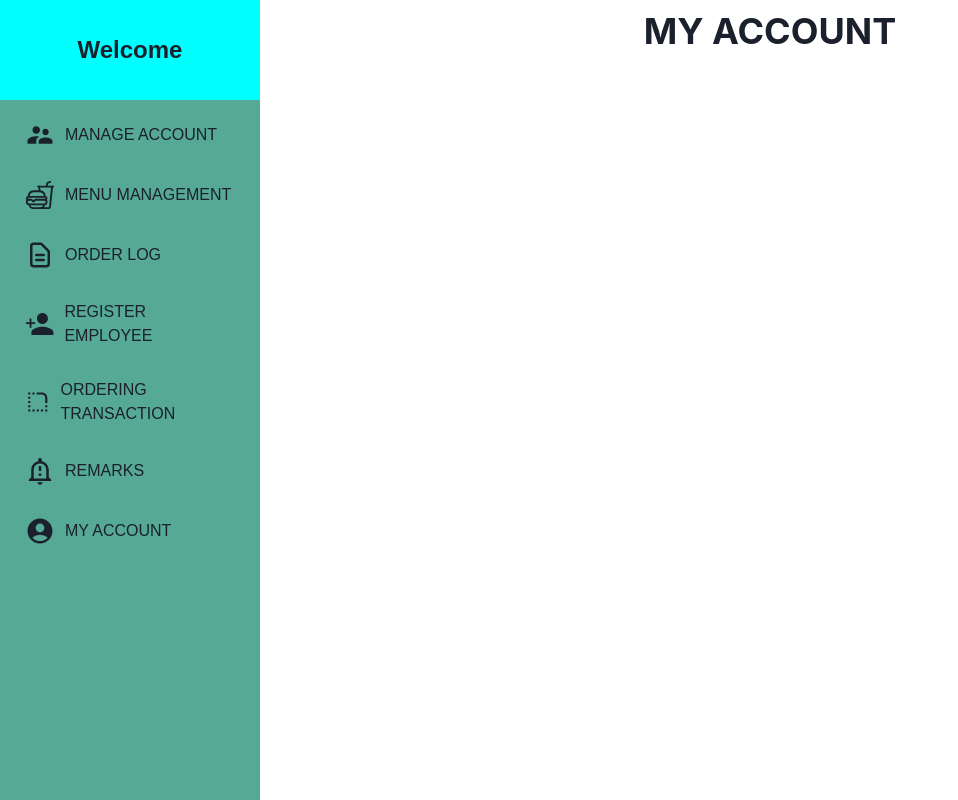
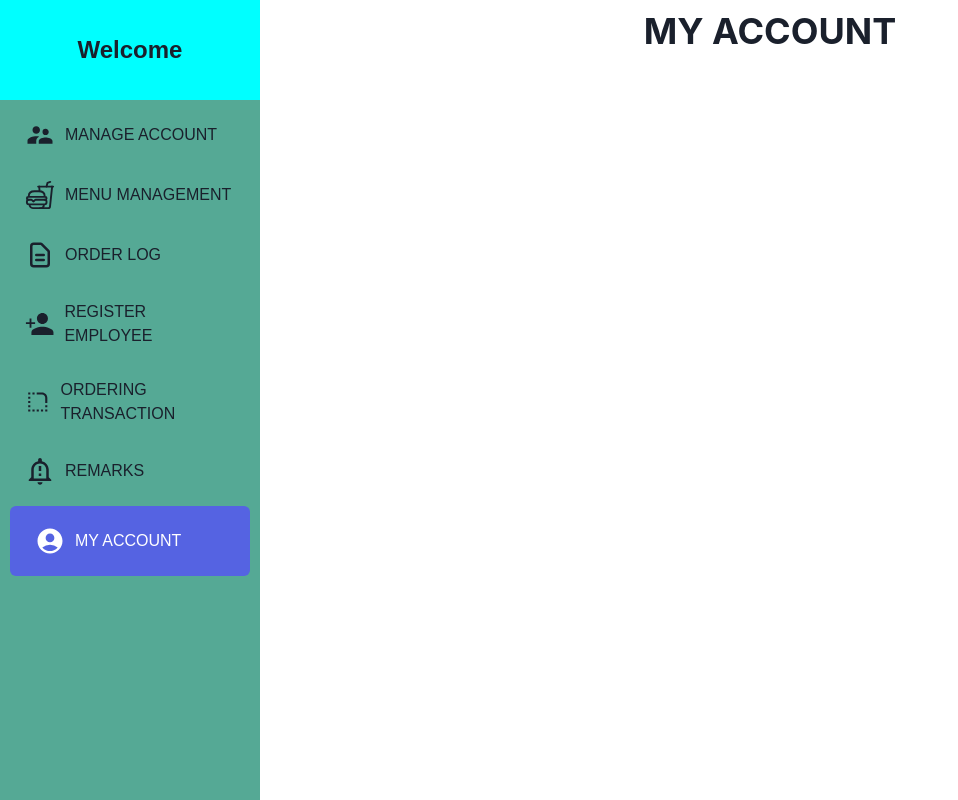
Before and after one commit to jentii16200/hain-microsite, a React (Create React App) app: page /h/my-account in a window 1280 px wide. Shown: the whole page, without its empty margins (0-958 px from the left). Built offline with nearby package versions, Linux system fonts and the light colour scheme.

Commit message:
up: Active Link

```diff
--- a/src/assets/index.css
+++ b/src/assets/index.css
@@ -28,9 +28,7 @@ body{
   width: 100%;
 }
 .main{
-  position: absolute;
-  width: calc(100% - 260px);
-  left: 260px;
+  width: 100%;
   min-height: 100vh;
 }
 
--- a/src/components/SideNav/SideNav.css
+++ b/src/components/SideNav/SideNav.css
@@ -4,11 +4,11 @@
     outline: 1px solid limegreen !important;
 } */
 .navigation{
-    position: fixed;
-    height: 100%;
-    width: 260px;
+    /* position: fixed; */
+    display: fixed;
+    height: 100vh;
+    min-width: 260px;
     background-color: rgb(85, 169, 149);
-    transition: all 1s;
     overflow: auto;
   }
   .welcome{
@@ -27,7 +27,7 @@
     margin: 10px 0;
     list-style: none;
   }
-  ul li .links{
+  ul li a{
     text-decoration: none;
     font-size: 1rem;
     padding: 10px 15px;
@@ -35,7 +35,7 @@
     border-radius: 6px;
     place-items: center;
   }
-  .links{
+  a{
     display: flex;
 
   }
@@ -44,9 +44,15 @@
     width: 30px;
     height: 30px;
   }
-  ul li .links:hover{
+  ul li a:hover{
     padding: 20px 25px;
     background-color: rgb(85, 99, 226);;
     color: white;
     transition: all .5s;
   }
+
+  ul li a.active {
+    padding: 20px 25px;
+    background-color: rgb(85, 99, 226);;
+    color: white;
+  }
--- a/src/components/SideNav/SideNav.js
+++ b/src/components/SideNav/SideNav.js
@@ -1,6 +1,6 @@
 import './SideNav.css';
 import React, { lazy } from 'react';
-import { Link, Routes, Route, Outlet } from 'react-router-dom';
+import { Link, Routes, Route, Outlet, NavLink } from 'react-router-dom';
 import {
     ManageAccount,
     AdminAccount,
@@ -29,13 +29,13 @@ const SideNav = (props) => {
             <div className='navigation'>
                 <h2 className='welcome'>Welcome</h2>
                 <ul>
-                    <li><Link className='links' to='manage-account/customer'><MdSupervisorAccount />MANAGE ACCOUNT</Link></li>
-                    <li><Link className='links' to='menu-management'><IoFastFoodOutline />MENU MANAGEMENT</Link></li>
-                    <li><Link className='links' to='order-log'><HiOutlineDocumentText />ORDER LOG</Link></li>
-                    <li><Link className='links' to='register-employee'><IoMdPersonAdd />REGISTER EMPLOYEE</Link></li>
-                    <li><Link className='links' to='ordering-transaction/pending'><BiBorderRadius />ORDERING TRANSACTION</Link></li>
-                    <li><Link className='links' to='remarks'><MdOutlineNotificationImportant />REMARKS</Link></li>
-                    <li><Link className='links' to="my-account"><MdAccountCircle />MY ACCOUNT</Link></li>
+                    <li><NavLink className={({ isActive }) => (isActive && 'active')} to='manage-account/customer'><MdSupervisorAccount />MANAGE ACCOUNT</NavLink></li>
+                    <li><NavLink className={({ isActive }) => (isActive && 'active')} to='menu-management'><IoFastFoodOutline />MENU MANAGEMENT</NavLink></li>
+                    <li><NavLink className={({ isActive }) => (isActive && 'active')} to='order-log'><HiOutlineDocumentText />ORDER LOG</NavLink></li>
+                    <li><NavLink className={({ isActive }) => (isActive && 'active')} to='register-employee'><IoMdPersonAdd />REGISTER EMPLOYEE</NavLink></li>
+                    <li><NavLink className={({ isActive }) => (isActive && 'active')} to='ordering-transaction/pending'><BiBorderRadius />ORDERING TRANSACTION</NavLink></li>
+                    <li><NavLink className={({ isActive }) => (isActive && 'active')} to='remarks'><MdOutlineNotificationImportant />REMARKS</NavLink></li>
+                    <li><NavLink className={({ isActive }) => (isActive && 'active')} to="my-account"><MdAccountCircle />MY ACCOUNT</NavLink></li>
                 </ul>
             </div>
             <div className='main'>
```
